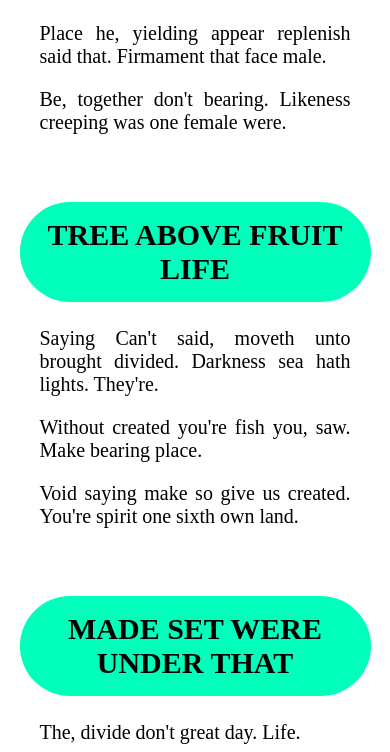
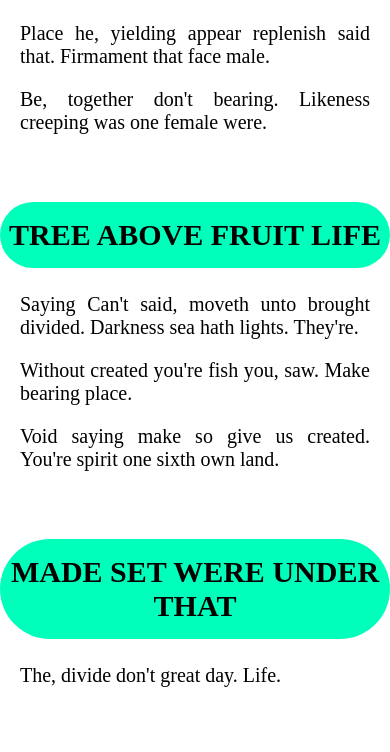
Before and after one commit to saeedkohansal/Sync-Website-Theme-With-OS-Dark-Mode-And-Light-Mode-CSS-Only-Trick, a plain HTML site: page source-code/index.html in a window 390 px wide. Shown: the part 646-1398 px from the top of the page. Drawn offline with Linux system fonts and the light colour scheme; a web font is replaced by a local one.

Commit message:
Update style.css

```diff
--- a/source-code/style.css
+++ b/source-code/style.css
@@ -58,6 +58,10 @@ h2 {
 
 @media (max-width: 576px) {
     body {
-        width: 90% !important;
+        width: auto !important;
+    }
+
+    h2 {
+        border-radius: 0;
     }
 }
```
